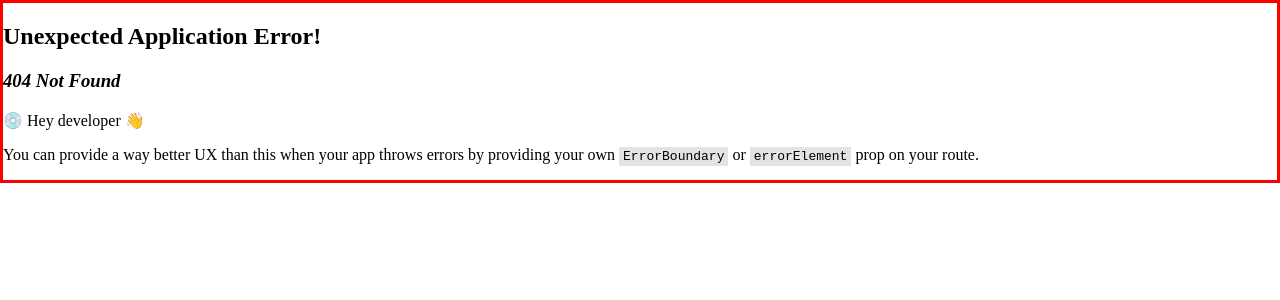
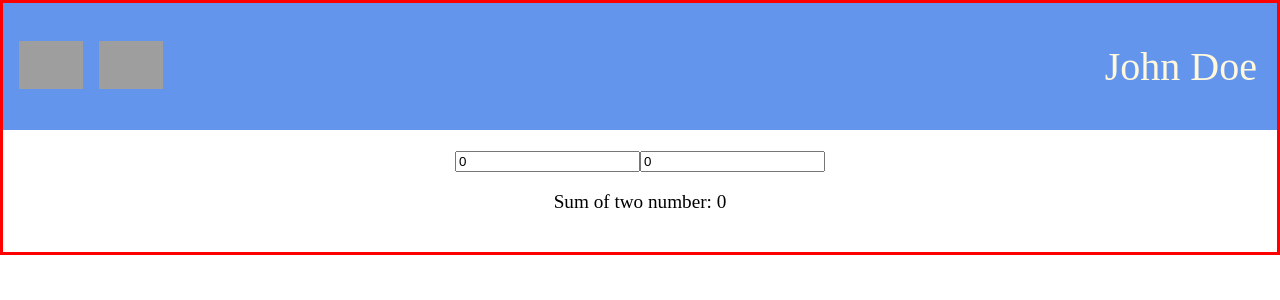
Before and after one commit to 1234tgk/cuddly-octo-meme, a React (Vite) app: page /number-adder in a window 1280 px wide. Before the commit this address had no page. Shown: the top 300 px of the page. Built offline with nearby package versions, Linux system fonts and the light colour scheme; grey boxes are pictures that could not be loaded.

Commit message:
add number adder page

```diff
--- a/src/main.jsx
+++ b/src/main.jsx
@@ -5,6 +5,7 @@ import App from "./pages/App.jsx";
 import Profile from "./pages/Profile.jsx";
 import Count from "./pages/Count.jsx";
 import Timer from "./pages/Timer.jsx";
+import NumberAdder from "./pages/NumberAdder.jsx";
 
 // setup router
 const router = createBrowserRouter([
@@ -24,6 +25,10 @@ const router = createBrowserRouter([
     path: "/timer",
     element: <Timer />,
   },
+  {
+    path: "/number-adder",
+    element: <NumberAdder />,
+  },
 ]);
 
 ReactDOM.createRoot(document.getElementById("root")).render(
--- /dev/null
+++ b/src/pages/NumberAdder.jsx
@@ -0,0 +1,31 @@
+import { useState, useEffect } from "react";
+import Header from "../components/Header";
+import "./App.css";
+
+const NumberAdder = () => {
+  const [number1, setNumber1] = useState(0);
+  const [number2, setNumber2] = useState(0);
+
+  return (
+    <div>
+      <Header name="John Doe" />
+
+      <div className="main">
+        <form>
+          <input
+            value={number1}
+            onChange={(e) => setNumber1(Number(e.target.value))}
+          />
+          <input
+            value={number2}
+            onChange={(e) => setNumber2(Number(e.target.value))}
+          />
+        </form>
+
+        <p>Sum of two number: {number1 + number2}</p>
+      </div>
+    </div>
+  );
+};
+
+export default NumberAdder;
```
